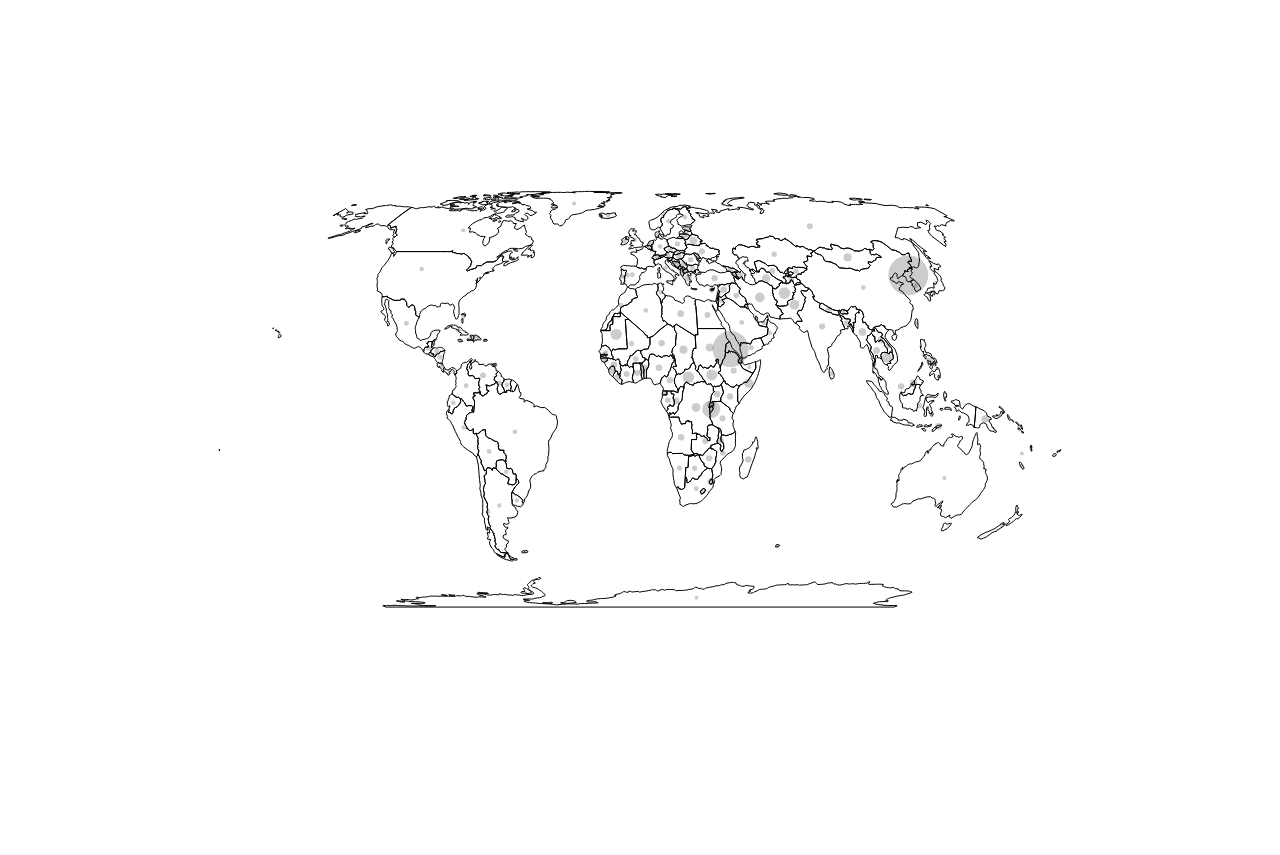
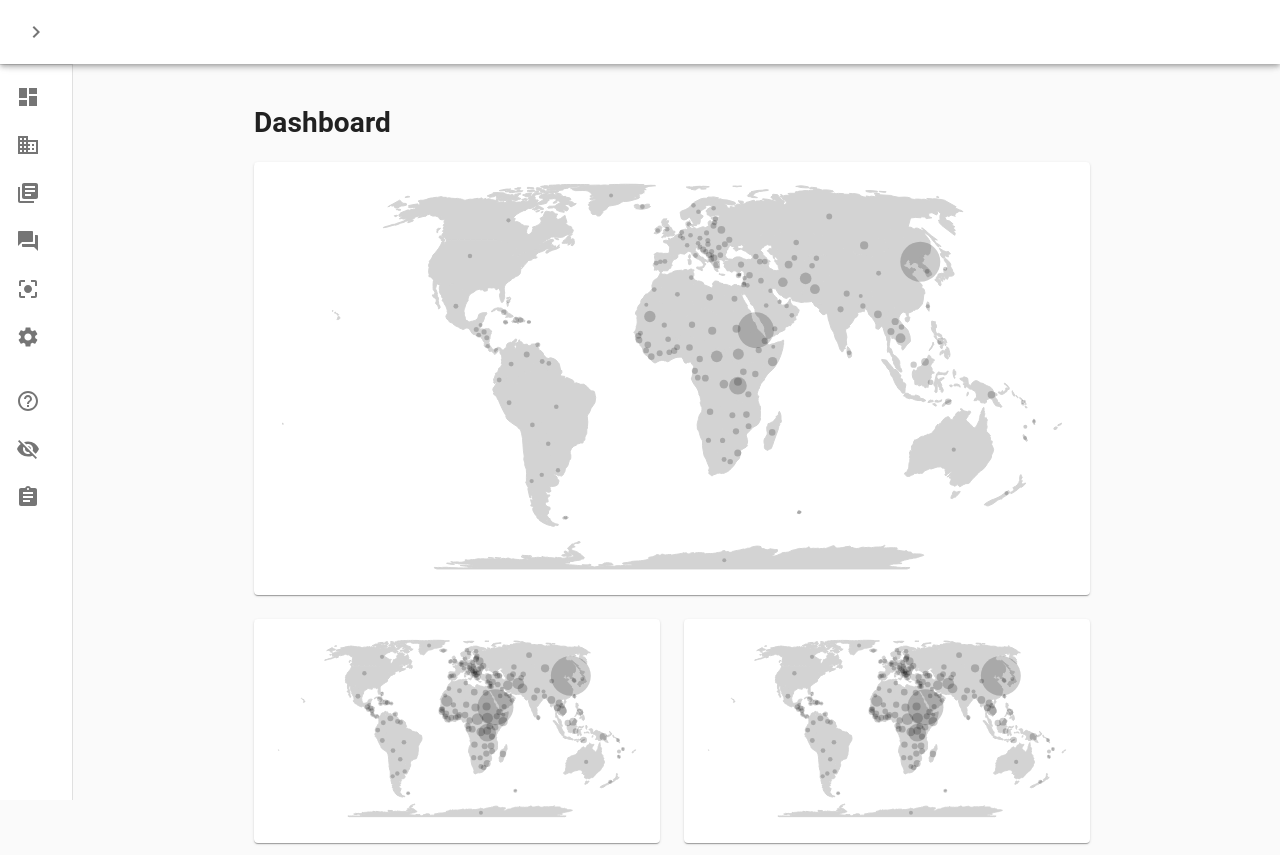
Before and after one commit to kristianKan/dashboard, a React (Create React App) app: page / in a window 1280 px wide. Before the commit the page ends 800 px from the top, so only its background shows below. Built offline with nearby package versions, Linux system fonts and the light colour scheme.

Commit message:
barebones dashboard

```diff
--- a/package.json
+++ b/package.json
@@ -4,6 +4,7 @@
   "private": true,
   "dependencies": {
     "@material-ui/core": "^4.11.0",
+    "@material-ui/icons": "^4.9.1",
     "@testing-library/jest-dom": "^4.2.4",
     "@testing-library/react": "^9.3.2",
     "@testing-library/user-event": "^7.1.2",
--- a/src/App.js
+++ b/src/App.js
@@ -1,9 +1,10 @@
 import React from 'react'
-import Container from '@material-ui/core/Container'
+import CssBaseline from "@material-ui/core/CssBaseline";
 import { makeStyles, ThemeProvider } from "@material-ui/styles";
 
 import theme from "./lib/theme";
 import { Graphics } from './containers/Graphics'
+import { DrawerMenu } from './components/DrawerMenu'
 
 const useStyles = makeStyles(() => ({
   "@global": {
@@ -23,6 +24,8 @@
 
   return (
     <ThemeProvider theme={theme}>
+      <CssBaseline />
+      <DrawerMenu />
       <Graphics />
     </ThemeProvider>
   )
--- /dev/null
+++ b/src/components/DrawerMenu.js
@@ -0,0 +1,209 @@
+import React from 'react';
+import clsx from 'clsx';
+import { makeStyles, useTheme } from '@material-ui/core/styles';
+import Drawer from '@material-ui/core/Drawer';
+import AppBar from '@material-ui/core/AppBar';
+import Toolbar from '@material-ui/core/Toolbar';
+import List from '@material-ui/core/List';
+import Divider from '@material-ui/core/Divider';
+import IconButton from '@material-ui/core/IconButton';
+import ChevronLeftIcon from '@material-ui/icons/ChevronLeft';
+import ChevronRightIcon from '@material-ui/icons/ChevronRight';
+import ListItem from '@material-ui/core/ListItem';
+import ListItemIcon from '@material-ui/core/ListItemIcon';
+import ListItemText from '@material-ui/core/ListItemText';
+import Assignment from '@material-ui/icons/Assignment';
+import Business from '@material-ui/icons/Business';
+import CenterFocusStrong from '@material-ui/icons/CenterFocusStrong';
+import Dashboard from '@material-ui/icons/Dashboard';
+import LibraryBooks from '@material-ui/icons/LibraryBooks';
+import HelpOutline from '@material-ui/icons/HelpOutline';
+import QuestionAnswer from '@material-ui/icons/QuestionAnswer';
+import Settings from '@material-ui/icons/Settings';
+import VisibilityOff from '@material-ui/icons/VisibilityOff';
+
+const drawerWidth = 240;
+
+const useStyles = makeStyles((theme) => ({
+  root: {
+    display: 'flex',
+  },
+  appBar: {
+    zIndex: theme.zIndex.drawer + 1,
+    transition: theme.transitions.create(['width', 'margin'], {
+      easing: theme.transitions.easing.sharp,
+      duration: theme.transitions.duration.leavingScreen,
+    }),
+    backgroundColor: 'white',
+  },
+  appBarShift: {
+    marginLeft: drawerWidth,
+    width: `calc(100% - ${drawerWidth}px)`,
+    transition: theme.transitions.create(['width', 'margin'], {
+      easing: theme.transitions.easing.sharp,
+      duration: theme.transitions.duration.enteringScreen,
+    }),
+  },
+  menuButton: {
+    marginRight: 36,
+  },
+  hide: {
+    display: 'none',
+  },
+  drawer: {
+    width: drawerWidth,
+    flexShrink: 0,
+    whiteSpace: 'nowrap',
+  },
+  drawerOpen: {
+    width: drawerWidth,
+    transition: theme.transitions.create('width', {
+      easing: theme.transitions.easing.sharp,
+      duration: theme.transitions.duration.enteringScreen,
+    }),
+  },
+  drawerClose: {
+    transition: theme.transitions.create('width', {
+      easing: theme.transitions.easing.sharp,
+      duration: theme.transitions.duration.leavingScreen,
+    }),
+    overflowX: 'hidden',
+    width: theme.spacing(7) + 1,
+    [theme.breakpoints.up('sm')]: {
+      width: theme.spacing(9) + 1,
+    },
+  },
+  toolbar: {
+    display: 'flex',
+    alignItems: 'center',
+    justifyContent: 'flex-end',
+    padding: theme.spacing(0, 1),
+    // necessary for content to be below app bar
+    ...theme.mixins.toolbar,
+  },
+  content: {
+    flexGrow: 1,
+    padding: theme.spacing(3),
+  },
+}));
+
+export function DrawerMenu() {
+  const classes = useStyles();
+  const theme = useTheme();
+  const [open, setOpen] = React.useState(false);
+
+  const handleDrawerOpen = () => {
+    setOpen(true);
+  };
+
+  const handleDrawerClose = () => {
+    setOpen(false);
+  };
+
+  const menuItems1 = [
+    {
+      text: 'Dashboard',
+      icon: (<Dashboard />)
+    },
+    {
+      text: 'Client Profile',
+      icon: (<Business />)
+    },
+    {
+      text: 'Suppliers',
+      icon: (<LibraryBooks />)
+    },
+    {
+      text: 'SAQ Manager',
+      icon: (<QuestionAnswer />)
+    },
+    {
+      text: 'Supplier Focus',
+      icon: (<CenterFocusStrong />)
+    },
+    {
+      text: 'Settings',
+      icon: (<Settings />)
+    },
+  ]
+
+  const menuItems2 = [
+    {
+      text: 'Support',
+      icon: (<HelpOutline />)
+    },
+    {
+      text: 'Privacy',
+      icon: (<VisibilityOff />)
+    },
+    {
+      text: 'Terms & Conditions',
+      icon: (<Assignment />)
+    },
+  ]
+
+  return (
+    <div className={classes.root}>
+      <AppBar
+        position="fixed"
+        className={clsx(classes.appBar, {
+          [classes.appBarShift]: open,
+        })}
+      >
+        <Toolbar>
+          <IconButton
+            color="black"
+            aria-label="open drawer"
+            onClick={handleDrawerOpen}
+            edge="start"
+            className={clsx(classes.menuButton, {
+              [classes.hide]: open,
+            })}
+          >
+            <ChevronRightIcon />
+          </IconButton>
+        </Toolbar>
+      </AppBar>
+      <Drawer
+        variant="permanent"
+        className={clsx(classes.drawer, {
+          [classes.drawerOpen]: open,
+          [classes.drawerClose]: !open,
+        })}
+        classes={{
+          paper: clsx({
+            [classes.drawerOpen]: open,
+            [classes.drawerClose]: !open,
+          }),
+        }}
+      >
+        <div className={classes.toolbar}>
+          <IconButton onClick={handleDrawerClose}>
+            {theme.direction === 'rtl' ? <ChevronRightIcon /> : <ChevronLeftIcon />}
+          </IconButton>
+        </div>
+        <Divider />
+        <List>
+          {menuItems1.map(item => (
+            <ListItem button key={item.text}>
+              <ListItemIcon>
+                {item.icon}
+              </ListItemIcon>
+              <ListItemText primary={item.text} />
+            </ListItem>
+          ))}
+        </List>
+        <List>
+          {menuItems2.map(item => (
+            <ListItem button key={item.text}>
+              <ListItemIcon>
+                {item.icon}
+              </ListItemIcon>
+              <ListItemText primary={item.text} />
+            </ListItem>
+          ))}
+        </List>
+      </Drawer>
+    </div>
+  )
+}
--- a/src/components/Geo.js
+++ b/src/components/Geo.js
@@ -1,17 +1,8 @@
 import * as React from 'react'
 import * as d3 from 'd3'
-import Grid from '@material-ui/core/Grid'
-
-const gridStyle = {
-  height: '100vh'
-}
-
-const gridItem = {
-  'align-self': 'center'
-}
 
 export class Geo extends React.Component {
-  constructor(props) {
+ constructor(props) {
   	super(props)
     this.ref = React.createRef()
     this.width = 0
@@ -36,6 +27,7 @@
 	}
 
   draw(data) {
+    console.log(data.rights)
     const parent = this.ref.current.parentElement
     const container = parent.getBoundingClientRect()
     const { paddingLeft, paddingRight } = parent.currentStyle ||
@@ -127,8 +119,8 @@
         .enter()
         .append('path')
       	.attr('d', path)
-      	.attr('fill', 'transparent')
-      	.attr('stroke', 'black')
+      	.attr('fill', 'lightgrey')
+      	.attr('stroke', 'lightgrey')
     }
 	}
 
@@ -152,11 +144,7 @@
 
   render() {
     return (
-      <Grid container style={gridStyle}>
-       <Grid item xs={12} style={gridItem}>
-          <svg ref={this.ref}/>
-        </Grid>
-      </Grid>
+      <svg ref={this.ref}/>
     )
   }
 }
--- a/src/components/Graphics.js
+++ b/src/components/Graphics.js
@@ -1,166 +1,40 @@
 import * as React from 'react'
-import * as d3 from 'd3'
+import { makeStyles } from "@material-ui/styles";
 import Grid from '@material-ui/core/Grid'
+import Paper from '@material-ui/core/Paper'
 
-const gridStyle = {
-  height: '100vh',
-  fontSize: '18px'
+import { Geo } from '../components/Geo'
+
+const useStyles = makeStyles(() => ({
+  box: {
+    margin: '64px 0 0 64px',
+    paddingTop: '20px',
   }
+}));
 
-export class Graphics extends React.Component {
-  constructor(props) {
-  	super(props)
-    this.ref = React.createRef()
-		this.xScale = d3.scaleLinear()
-    this.yScale = d3.scaleLinear()
-		this.xAxis = d3.axisBottom()
-    this.yAxis = d3.axisLeft()
-    this.width = 0
-    this.height = 0
-		this.margin = { top: 20, right: 20, bottom: 30, left: 40 }
-    this.duration = 1200
-    this.xKey = `Strength of government response`
-    this.yKey = `Prevalence`
-	}
+export function Graphics(props) {
+  const classes = useStyles();
 
-  componentDidMount() {
-    const data = this.props.data.rights
-    this.draw(data)
-	}
-
-  componentDidUpdate() {
-    const data = this.props.data.data
-    this.redraw(data)
-	}
-
-  draw(data) {
-    const parent = this.ref.current.parentElement
-    const container = parent.getBoundingClientRect()
-    const { paddingLeft, paddingRight } = parent.currentStyle ||
-      window.getComputedStyle(parent)
-
-    this.width = container.width - this.margin.left - this.margin.right -
-      (parseInt(paddingLeft) + parseInt(paddingRight))
-    this.height = container.height - this.margin.top - this.margin.bottom
-
-		this.yScale = this.yScale
-			.domain(
-        [
-          d3.min(data, d => +d[this.yKey]),
-          d3.max(data, d => +d[this.yKey])
-        ])
-      .range([this.height, 0])
-		this.xScale = this.xScale
-			.domain(
-        [
-          d3.min(data, d => +d[this.xKey]),
-          d3.max(data, d => +d[this.xKey])
-        ]
-      )
-			.range([0, this.width])
-
-		this.yAxis = this.yAxis.scale(this.yScale)
-    this.xAxis = this.xAxis.scale(this.xScale)
-
-    d3.select(this.ref.current)
-      .call(this.drawContainer())
-      .call(this.drawCircles(data))
-      .call(this.drawAxes())
-	}
-
-  redraw(data) {
-		this.yScale = this.yScale
-			.domain([0, d3.max(data, d => +d[this.yKey])])
-      .range([this.height, 0])
-
-		this.yAxis = this.yAxis.scale(this.yScale)
-
-    d3.select(this.ref.current)
-      .call(this.drawCircles(data))
-      .call(this.drawAxes())
-	}
-
-  drawCircles(data) {
-    const { xScale, yScale, xKey, yKey } = this
-
-		return node => {
-      const g = node.select('g.container')
-
-    	const circles = g.selectAll('.circle')
-				.data(data)
-				.attr('class', 'circle')
-
-			circles.exit()
-				.transition().duration(this.duration)
-        .attr('opacity', 0)
-        .attr('r', 0)
-        .remove()
-
-			circles.enter()
-				.append('circle')
-				.attr('class', 'circle')
-				.attr('fill', 'black')
-        .attr('opacity', 1)
-				.attr('stroke', 'none')
-				.attr('cx', d => xScale(d[xKey]))
-				.attr('cy', d => yScale(d[yKey]))
-				.merge(circles)
-				.transition().duration(this.duration)
-				.attr('cx', d => xScale(d[xKey]))
-				.attr('cy', d => yScale(d[yKey]))
-        .attr('r', 5)
-    }
-	}
-
-  drawContainer() {
-    const { width, height, margin } = this
-
-    return node => {
-			const svg = node
-				.attr('width', width + margin.left + margin.right)
-				.attr('height', height + margin.top + margin.bottom)
-
-			svg.append('g')
-				.attr('transform', `translate(${margin.left}, ${margin.top})`)
-				.attr('class', 'container')
-			}
-  }
-
-  drawAxes() {
-    const { height, xAxis, yAxis } = this
-
-    return node => {
-      const g = node.select('g.container')
-      const x = g.selectAll('.x.axis')
-        .data(['dummy'])
-      const y = g.selectAll('.y.axis')
-        .data(['dummy'])
-
-      x.enter().append('g')
-        .attr('class','x axis')
-        .attr('transform', `translate(0, ${height})`)
-        .merge(x)
-				.transition().duration(this.duration)
-        .call(xAxis)
-
-      y.enter().append('g')
-        .attr('class','y axis')
-        .merge(y)
-				.transition().duration(this.duration)
-        .call(yAxis)
-
-    }
-	}
-
-  handleChange(_, { value }) {
-		this.props.setRegion(value)
-	}
-
-  render() {
   return (
-      <Grid container style={gridStyle}>
-          <svg ref={this.ref}/>
+    <div className={classes.box}>
+      <h1>Dashboard</h1>
+      <Grid container spacing={3}>
+        <Grid item sm={12}>
+          <Paper>
+            <Geo {...props} />
+          </Paper>
         </Grid>
+        <Grid item sm={6}>
+          <Paper>
+            <Geo {...props} />
+          </Paper>
+        </Grid>
+        <Grid item sm={6}>
+          <Paper>
+            <Geo {...props} />
+          </Paper>
+        </Grid>
+      </Grid>
+    </div>
   )
 }
-}
--- a/src/containers/Graphics.js
+++ b/src/containers/Graphics.js
@@ -3,7 +3,6 @@
 
 import { fetchDataRequest, setSelection } from '../actions'
 import { Graphics as GraphicsComponent } from '../components/Graphics'
-import { Geo as GeoComponent } from '../components/Geo'
 
 class GraphicsContainer extends React.Component {
   componentDidMount() {
@@ -13,7 +12,7 @@
   render() {
     const isData = Object.entries(this.props.data.rights).length > 0 &&
       Object.entries(this.props.data.geo).length > 0
-    return (isData ? <GeoComponent {...this.props} /> : false)
+    return (isData ? <GraphicsComponent {...this.props} /> : false)
   }
 }
 
```
Also changed, not shown: 1 other file (tests, documents, lock files or other folders). Lines whose indentation alone changed are shown as unchanged.
